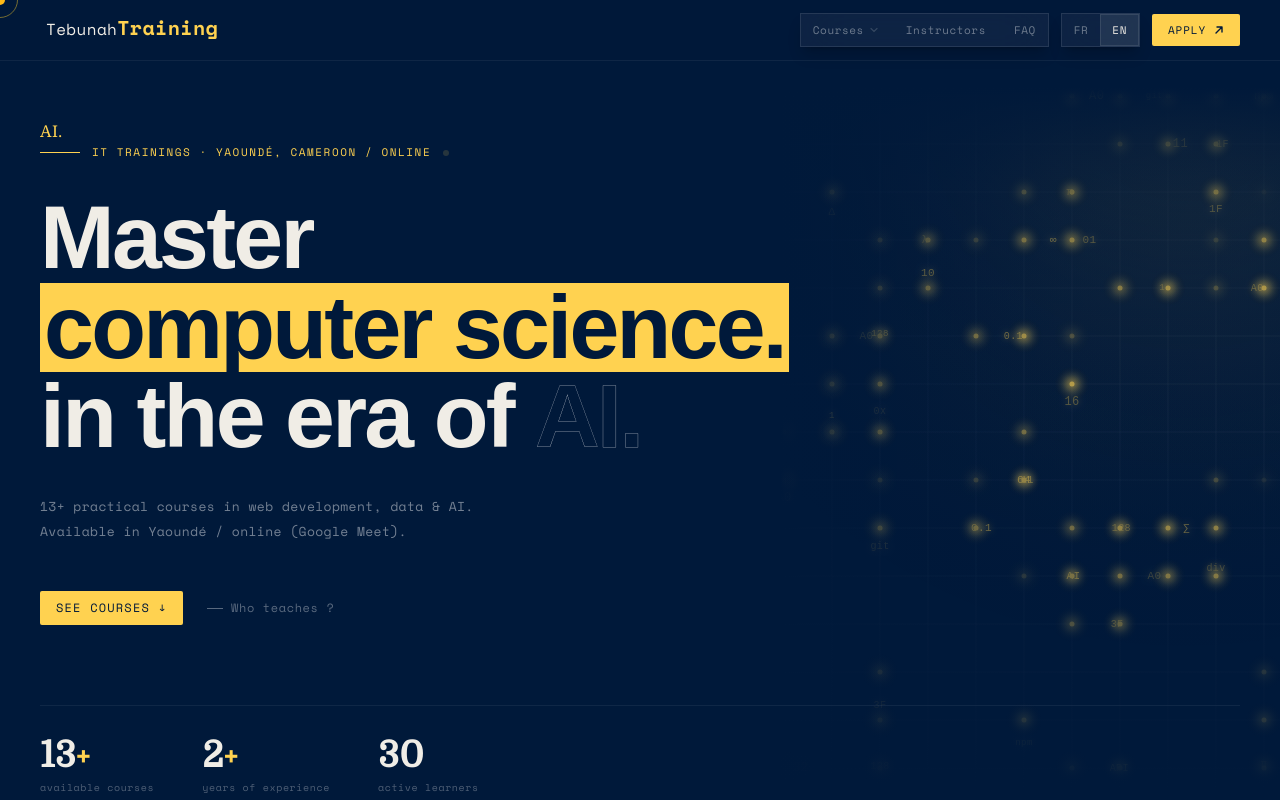
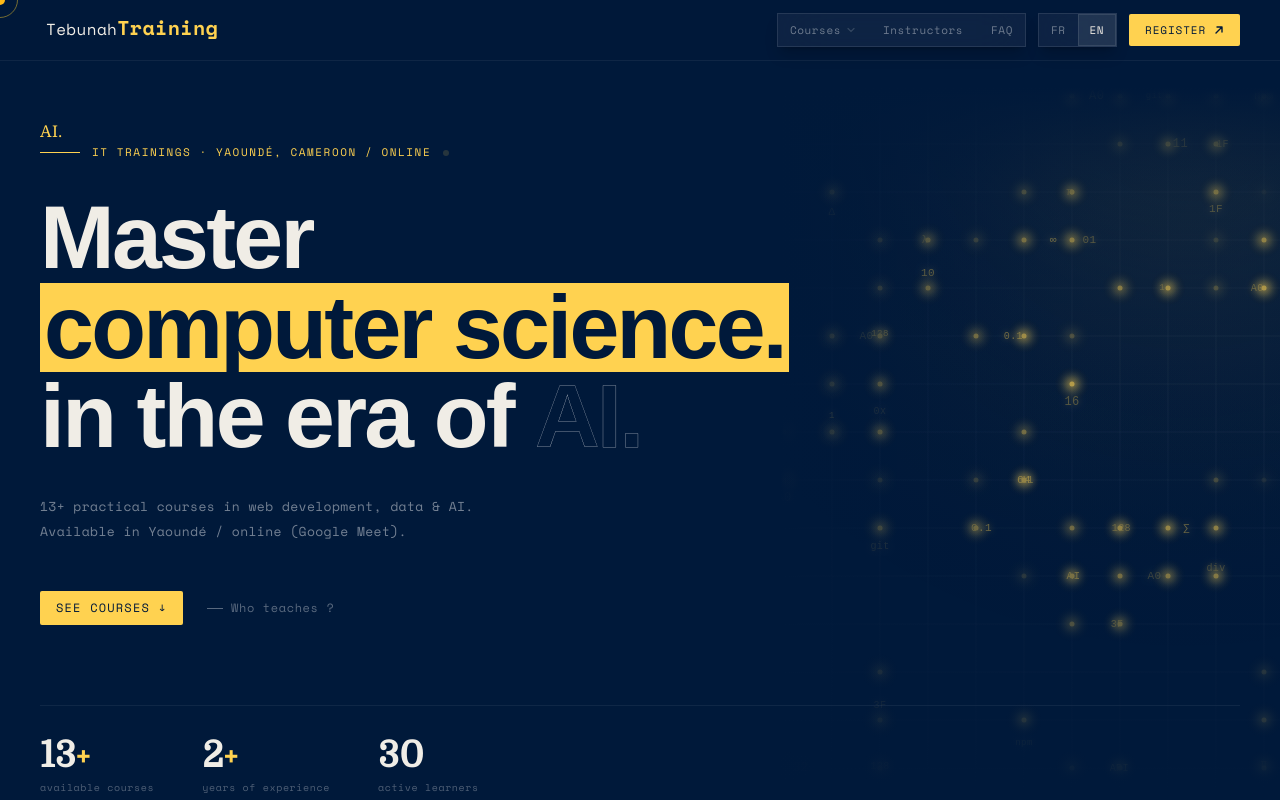
Before and after one commit to EssiJunior/Tebunah-Training, a Next.js app: page /en in a window 1280 px wide. Shown: the top 800 px of the page. Built offline with nearby package versions, Linux system fonts and the light colour scheme; a web font is replaced by a local one.

Commit message:
Updated text on Nav CTA

```diff
--- a/components/molecules/MobileNav.tsx
+++ b/components/molecules/MobileNav.tsx
@@ -4,6 +4,7 @@ import { useTranslations } from "next-intl";
 
 function MobileNav({ open, onClose, go }: { open: boolean; onClose: () => void; go: (href: string) => (e: React.MouseEvent) => void }) {
     const t = useTranslations('Navigation')
+    const tCTA = useTranslations('CTA')
 
     const labelKeys: Record<string, string> = {
         'Formations': 'formations',
@@ -77,13 +78,13 @@ function MobileNav({ open, onClose, go }: { open: boolean; onClose: () => void;
                         {/* CTA */}
                         <div className="px-4 pb-6 pt-2 border-t border-white/6 mt-auto">
                             <motion.a
-                                href="#contact" onClick={(e) => { go('#contact')(e); onClose() }}
+                                href="#formations" onClick={(e) => { go('#formations')(e); onClose() }}
                                 initial={{ opacity: 0, y: 10 }}
                                 animate={{ opacity: 1, y: 0 }}
                                 transition={{ duration: 0.3, delay: 0.35 }}
                                 className="w-full bg-accent text-bg font-mono text-[12px] font-medium py-3.5 rounded-px tracking-[0.08em] uppercase flex items-center justify-center gap-2"
                             >
-                                {t('apply')} <span>→</span>
+                                {tCTA('register')} <span>→</span>
                             </motion.a>
                             <p className="font-mono text-[10px] text-white/20 text-center mt-3 tracking-wide">
                                 {t('replyTime')}
--- a/layouts/Nav.tsx
+++ b/layouts/Nav.tsx
@@ -16,6 +16,8 @@ import Button from '@/components/atoms/Button';
 
 export default function Nav() {
   const t = useTranslations('Navigation')
+  const tCTA = useTranslations('CTA')
+
   const router = useRouter()
   const { setActive } = useFormations()
   const go = createGoHandler(router, setActive)
@@ -120,7 +122,7 @@ export default function Nav() {
                 onClick={go('#formations')}
                 className="hidden md:inline-flex items-center gap-2 bg-accent text-bg font-mono text-[11px] font-medium rounded-px tracking-[0.08em] uppercase"
               >
-                {t('apply')}
+                {tCTA('register')}
                 <svg width="10" height="10" viewBox="0 0 10 10" fill="none">
                   <path d="M2 8L8 2M8 2H3M8 2v5" stroke="currentColor" strokeWidth="1.4" strokeLinecap="round" />
                 </svg>
```
Lines whose indentation alone changed are shown as unchanged.
